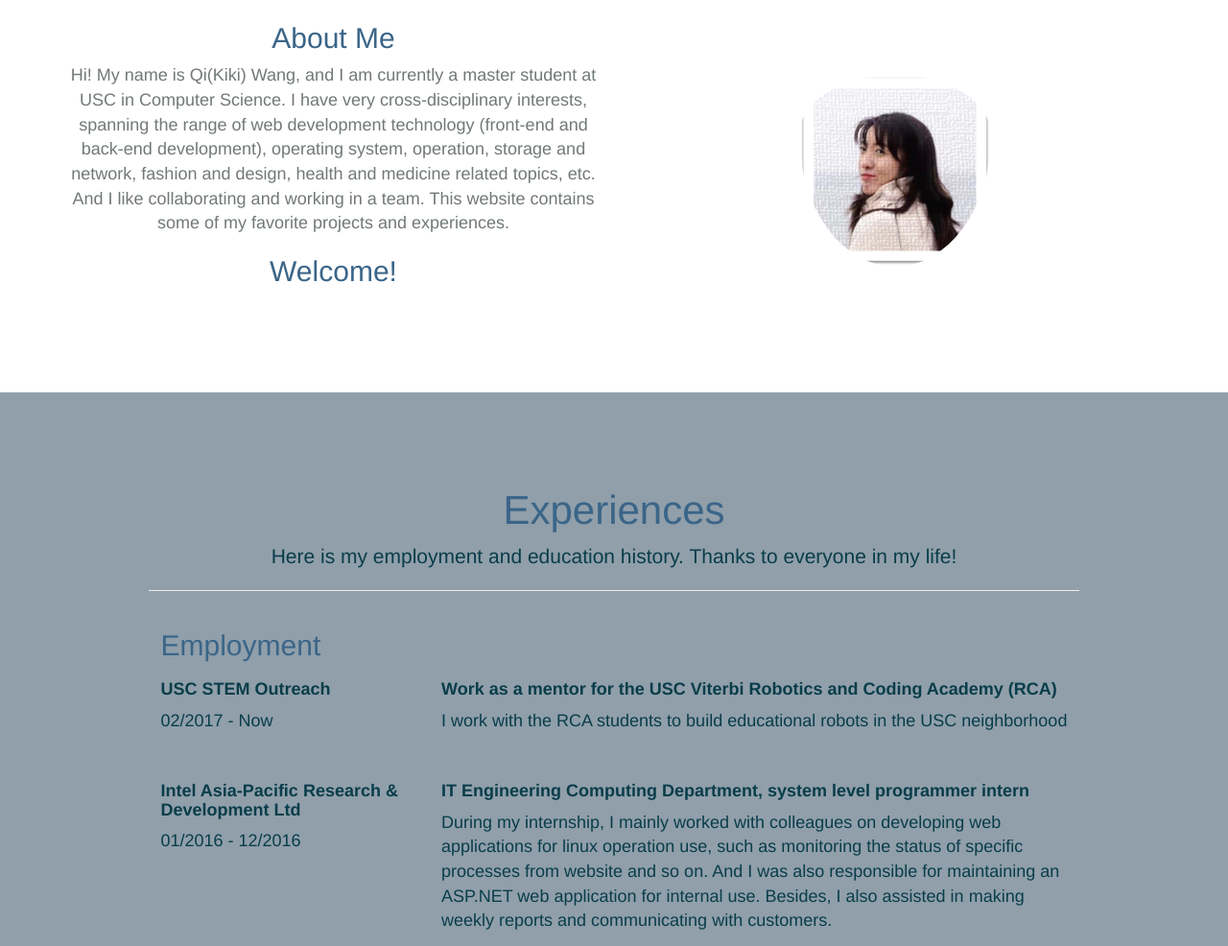
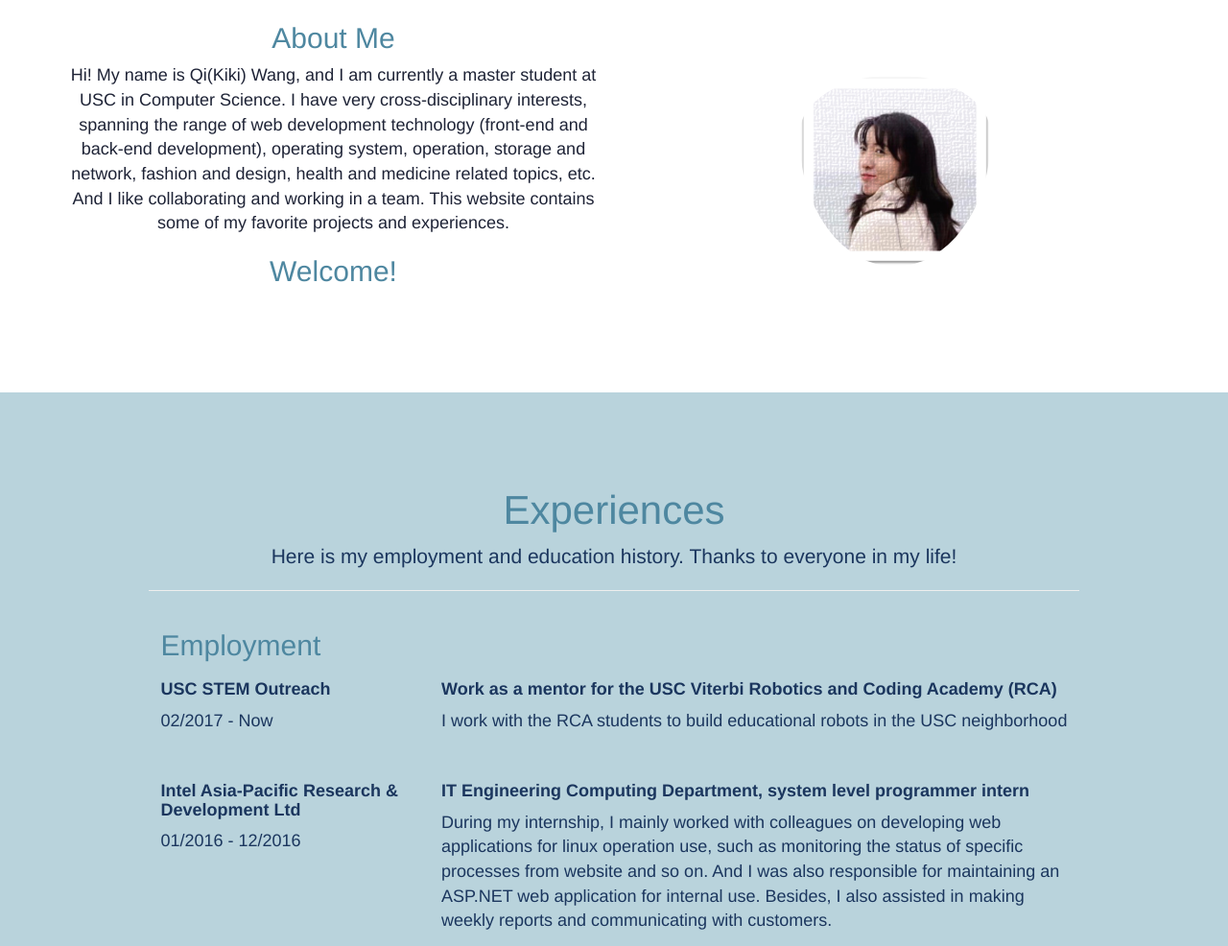
Before and after one commit to QiWong/profile, a plain HTML site: page profile-161823/www/index.html in a window 1280 px wide. Shown: the part 1024-2010 px from the top of the page at 96% size. Drawn offline with Linux system fonts and the light colour scheme.

Commit message:
change the color

```diff
--- a/profile-161823/www/css/custom.css
+++ b/profile-161823/www/css/custom.css
@@ -41,30 +41,31 @@
 
 h2{
 	font-family: brandon-grotesque,HelveticaNeue-Light,"Helvetica Neue Light","Helvetica Neue",Helvetica,Arial,"Lucida Grande",sans-serif;
-	color: #3b6588;
+	color: #4E87A0;
 }
 
 h3{
 	font-family: brandon-grotesque,HelveticaNeue-Light,"Helvetica Neue Light","Helvetica Neue",Helvetica,Arial,"Lucida Grande",sans-serif;
-	color: #3b6588;
+	color: #4E87A0;
 }
 
 h4{
 	font-family: brandon-grotesque,HelveticaNeue-Light,"Helvetica Neue Light","Helvetica Neue",Helvetica,Arial,"Lucida Grande",sans-serif;
-	color: #3b6588;
+	color: #4E87A0;
 }
 
 .profileCaption{
 	font-weight: 500;
 	font-size: 3em;
 	margin-top: 100px;
-	color: #3b6588;
+	/*color: #3b6588;*/
+	color: #4E87A0;
 }
 
 .profileLead {
 	font-family: brandon-grotesque,HelveticaNeue-Light,"Helvetica Neue Light","Helvetica Neue",Helvetica,Arial,"Lucida Grande",sans-serif;
 	font-size: 1.5em;
-	color: #727878;
+	color: #1E2336;
 }
 
 hr{
@@ -74,13 +75,14 @@ hr{
 }
 
 .normalParagraph {
-	color: #727878;
+	/*color: #727878;*/
+	color: #1E2336;
 	font-size: 18px;
 	font-family: brandon-grotesque,HelveticaNeue-Light,"Helvetica Neue Light","Helvetica Neue",Helvetica,Arial,"Lucida Grande",sans-serif;
 }
 
 span {
-	color: #727878;
+	color: #1E2336;
 }
 
 #profileImg{
@@ -88,25 +90,27 @@ span {
 }
 
 #myExperience{
-	background-color: #909faa;
+	/*background-color: #D7E4EC;*/
+	background-color: #B9D3DC;
 	margin-top: 100px;
 }
 
 .experienceLead{
 	font-family: brandon-grotesque,HelveticaNeue-Light,"Helvetica Neue Light","Helvetica Neue",Helvetica,Arial,"Lucida Grande",sans-serif;
 	font-size: 1.5em;
-	color: #093d4a;
+	color: #1B365E;
 }
 
 .employmentTitle{
 	font-family: brandon-grotesque,HelveticaNeue-Light,"Helvetica Neue Light","Helvetica Neue",Helvetica,Arial,"Lucida Grande",sans-serif;
-	color: #093d4a;
-	font-weight: 700;
+	color: #1B365E;
+	font-weight: 600;
 }
 
 .darkParagraph{
 	font-size: 18px;
-	color: #093d4a;
+	/*color: #093d4a;*/
+	color: #1B365E;
 	font-family: brandon-grotesque,HelveticaNeue-Light,"Helvetica Neue Light","Helvetica Neue",Helvetica,Arial,"Lucida Grande",sans-serif;
 }
 
@@ -132,7 +136,7 @@ figcaption{
 	margin: 0px;
 	margin-left: 5%;
 	margin-right: 5%;
-	background: #909faa;
+	background: #B9D3DC;
 	color: #093d4a;
 	width: 90%;
 }
```
Also changed, not shown: profile-161823/www/images/personalPhoto3.jpg (added), profile-161823/www/images/personalPhoto4.jpg (added), 2 other files.
